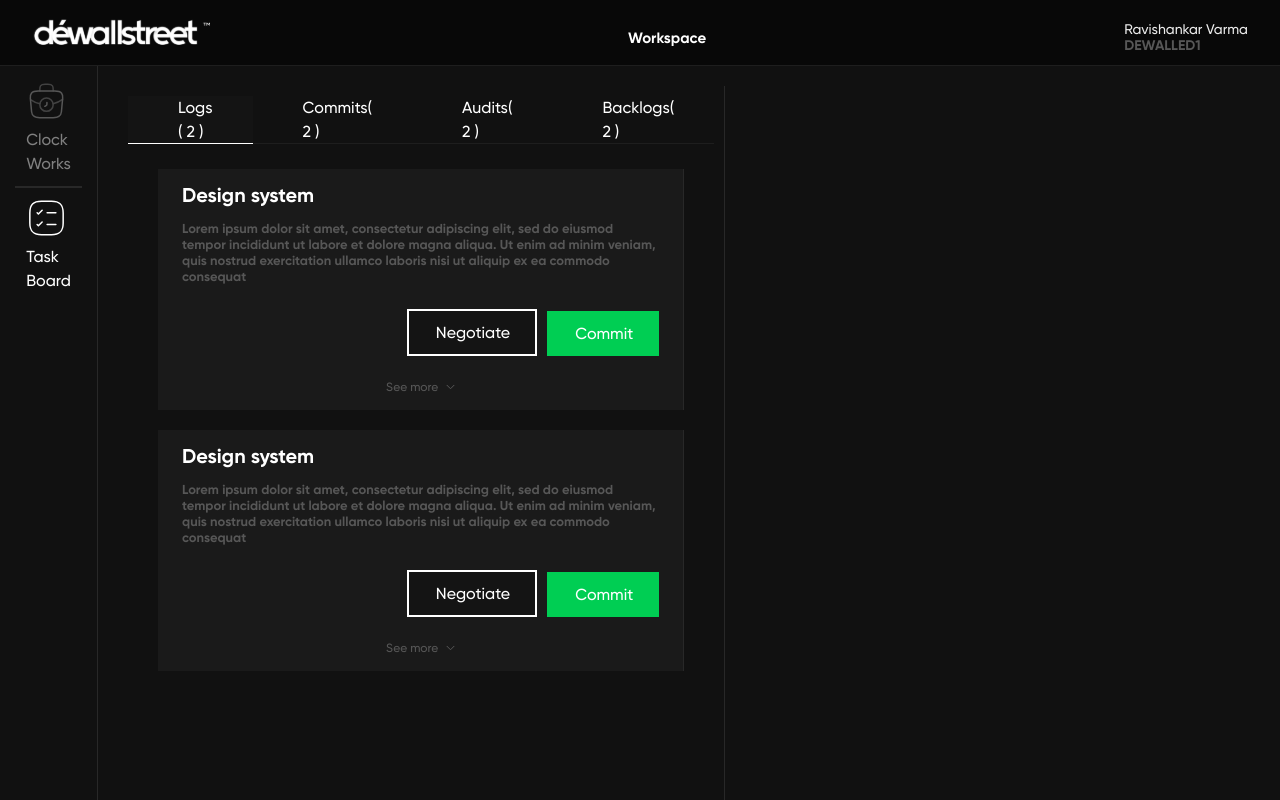
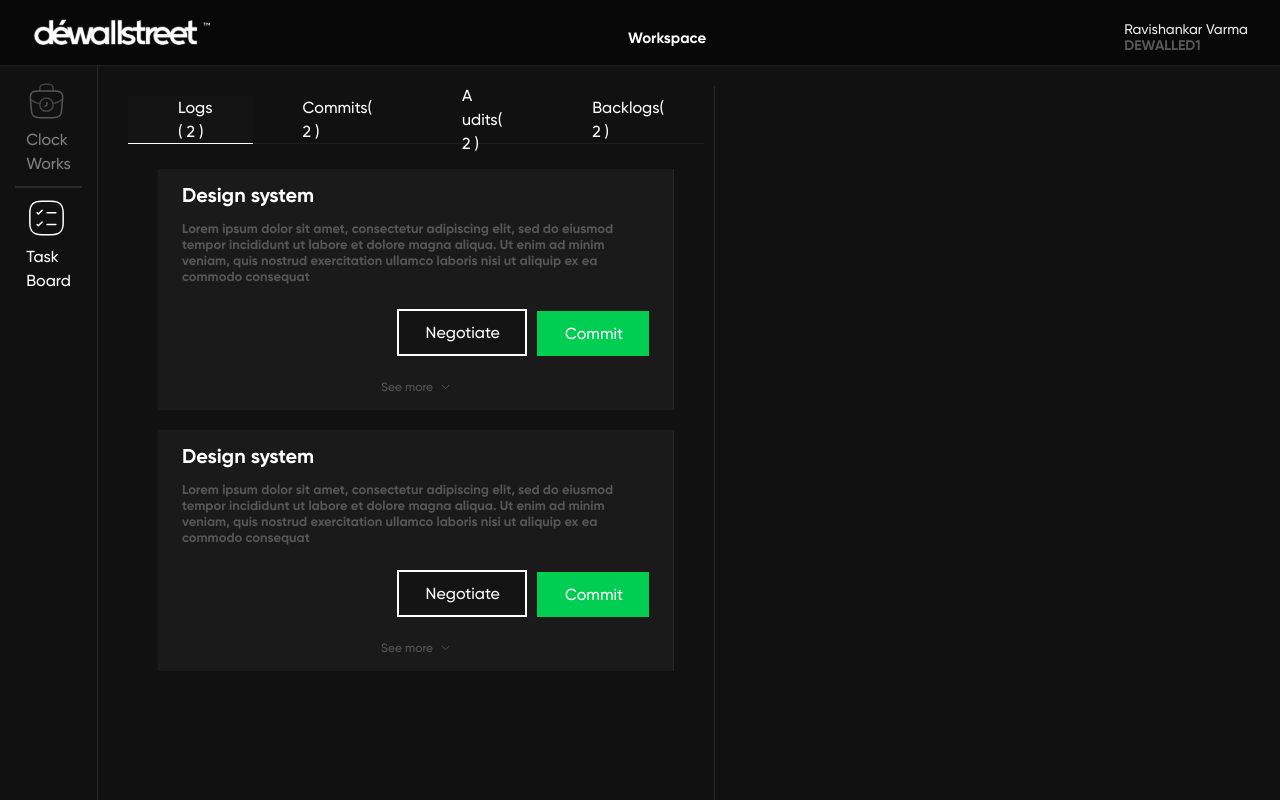
Before and after one commit to chieftain-defutura/Dewallstreet-Timesheet, a React (Vite) app: page /Taskpage/log in a window 1280 px wide. Shown: the top 800 px of the page. Built offline with nearby package versions, Linux system fonts and the light colour scheme.

Commit message:
chore:pull orgin main

```diff
--- a/src/components/Taskboard/Taskheader/index.jsx
+++ b/src/components/Taskboard/Taskheader/index.jsx
@@ -57,7 +57,7 @@ const TaskHeader = () => {
         ) : (
           <Link to="/Taskpage/audit">
             <div className="log_link">
-              <p style={{ color: "#fff" }}>Audits( 2 )</p>
+              <p style={{ color: "#fff" }}>A udits( 2 )</p>
             </div>
           </Link>
         )}
```
